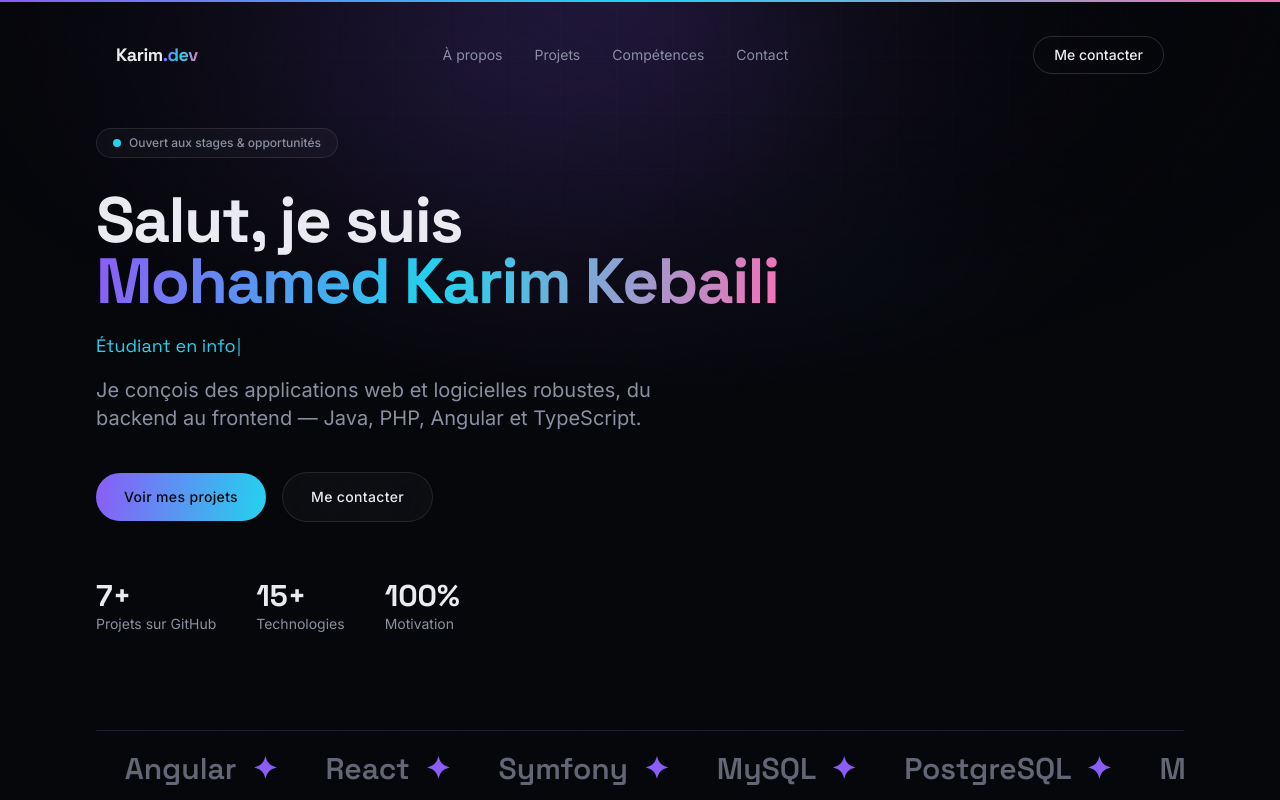
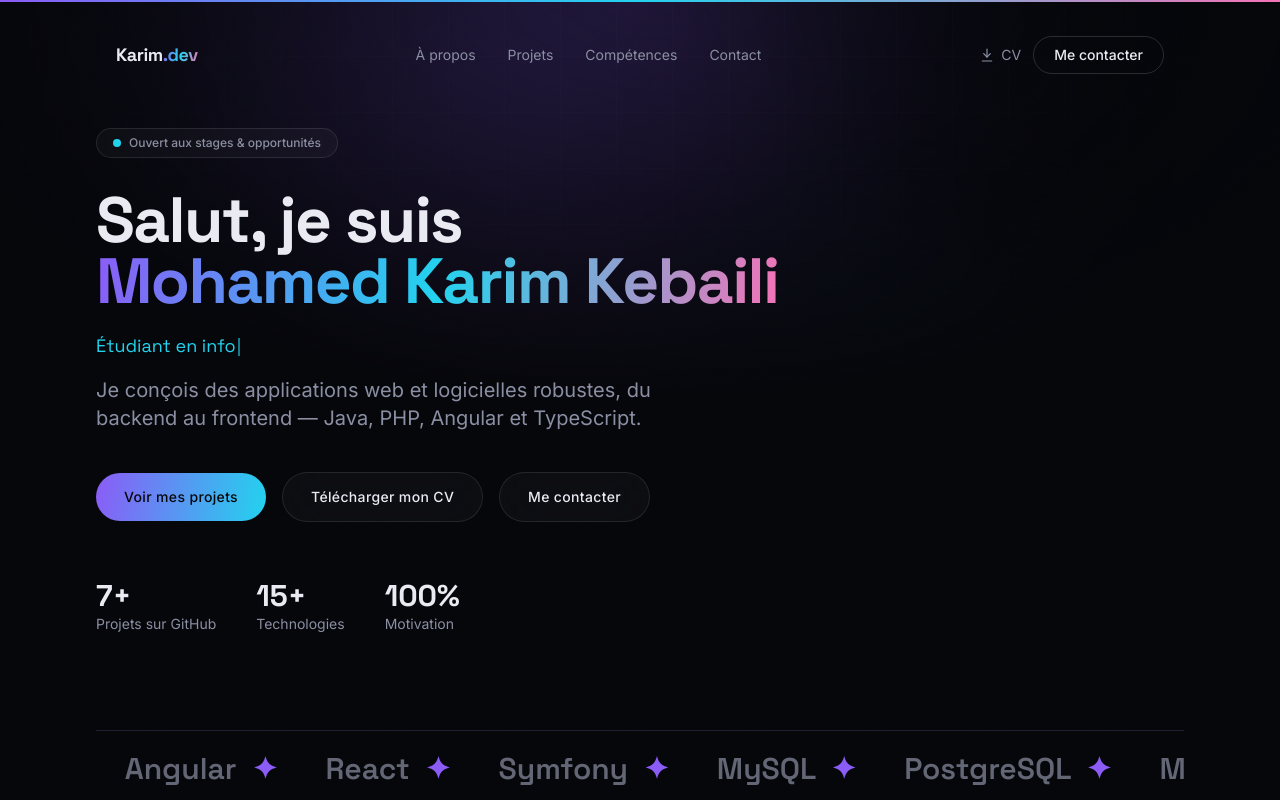
Before and after one commit to krayem1234/portfolio-react, a React (Vite) app: page / in a window 1280 px wide. Shown: the top 800 px of the page. Built offline with nearby package versions, Linux system fonts and the light colour scheme.

Commit message:
Ajout du CV téléchargeable dans le portfolio

```diff
--- a/src/components/Hero.tsx
+++ b/src/components/Hero.tsx
@@ -63,6 +63,14 @@ export default function Hero() {
           className="mt-10 flex flex-wrap items-center gap-4"
         >
           <MagneticButton href="#projects">Voir mes projets</MagneticButton>
+          <MagneticButton
+            href="/CV-Mohamed-Karim-Kebaili.pdf"
+            variant="ghost"
+            target="_blank"
+            rel="noopener noreferrer"
+          >
+            Télécharger mon CV
+          </MagneticButton>
           <MagneticButton href="#contact" variant="ghost">
             Me contacter
           </MagneticButton>
--- a/src/components/Navbar.tsx
+++ b/src/components/Navbar.tsx
@@ -52,13 +52,29 @@ export default function Navbar() {
             ))}
           </nav>
 
+          <div className="hidden items-center gap-3 md:flex">
+            <a
+              href="/CV-Mohamed-Karim-Kebaili.pdf"
+              target="_blank"
+              rel="noopener noreferrer"
+              data-cursor-hover
+              className="inline-flex items-center gap-1.5 text-sm text-muted transition-colors hover:text-ink"
+            >
+              <svg xmlns="http://www.w3.org/2000/svg" viewBox="0 0 24 24" fill="none" stroke="currentColor" strokeWidth="1.8" strokeLinecap="round" strokeLinejoin="round" className="h-4 w-4">
+                <path d="M12 3v12" />
+                <path d="m7 10 5 5 5-5" />
+                <path d="M5 21h14" />
+              </svg>
+              CV
+            </a>
             <a
               href={`mailto:${profile.email}`}
               data-cursor-hover
-            className="hidden rounded-full border border-white/15 px-5 py-2 text-sm font-medium text-ink transition hover:border-white/40 md:inline-flex"
+              className="inline-flex rounded-full border border-white/15 px-5 py-2 text-sm font-medium text-ink transition hover:border-white/40"
             >
               Me contacter
             </a>
+          </div>
 
           <button
             onClick={() => setOpen((v) => !v)}
@@ -91,6 +107,15 @@ export default function Navbar() {
                 {link.label}
               </a>
             ))}
+            <a
+              href="/CV-Mohamed-Karim-Kebaili.pdf"
+              target="_blank"
+              rel="noopener noreferrer"
+              onClick={() => setOpen(false)}
+              className="rounded-lg px-3 py-2.5 text-sm text-muted hover:bg-white/5 hover:text-ink"
+            >
+              CV
+            </a>
           </motion.nav>
         )}
       </div>
```
Also changed, not shown: 1 other file (tests, documents, lock files or other folders). Lines whose indentation alone changed are shown as unchanged.
